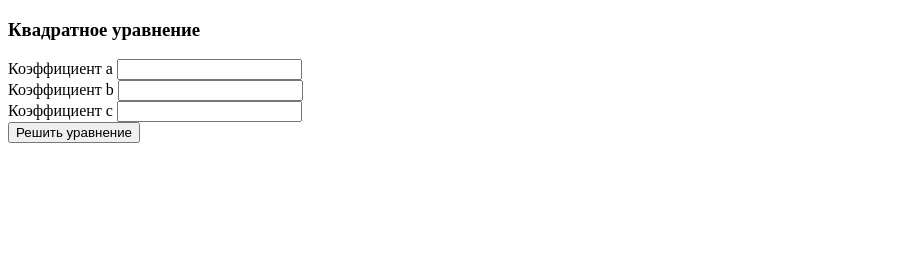
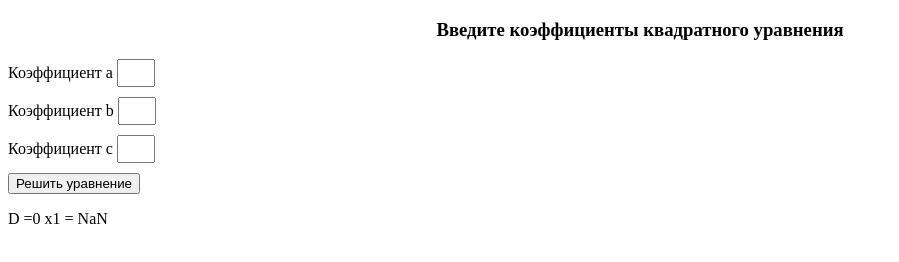
Before and after one commit to aas86/WEB, a plain HTML site: page QuadraticEquation/src/index.html in a window 1280 px wide. Both pictures are taken after a click on the button "Решить уравнение". Shown: the whole page, without its empty margins (0-899 px from the left). Drawn offline with Linux system fonts and the light colour scheme.

Commit message:
Задача Квадратное уравнение

```diff
--- a/QuadraticEquation/src/index.html
+++ b/QuadraticEquation/src/index.html
@@ -3,26 +3,31 @@
 <head>
     <meta charset="UTF-8">
     <title>Quadratic Equation</title>
+    <link href="style.css" rel="stylesheet">
 </head>
 <body>
 <div>
-    <h3 class="header"> Квадратное уравнение</h3>
+    <h3 class="header"> Введите коэффициенты квадратного уравнения</h3>
 </div>
-<form  id="111" action="/quadraticEquation.js" method="post">
-   <div class="a-coef-field">
+<form id="111" action="/quadraticEquation.js" method="post">
+    <div class="form">
+        <div class="a-coef">
             <label for="a">Коэффициент a</label>
-       <input type="text" name="a-coef" id="a" />
+            <input type="text" name="a-coef" id="a"/>
         </div>
-    <div class="b-coef-field">
+        <div class="b-coef">
             <label for="b">Коэффициент b</label>
             <input type="text" name="b-coef" id="b"/>
         </div>
-    <div class="c-coef-field">
+        <div class="c-coef">
             <label for="c">Коэффициент c</label>
             <input type="text" name="c-coef" id="c"/>
         </div>
+
+
+    </div>
     <div class="submit-button">
-        <input id="button" type="button" value="Решить уравнение" />
+        <input id="button" type="button" value="Решить уравнение" onclick=""/>
     </div>
 </form>
 <script src="quadraticEquation.js"></script>
--- a/QuadraticEquation/src/quadraticEquation.js
+++ b/QuadraticEquation/src/quadraticEquation.js
@@ -1,10 +1,45 @@
 document.addEventListener("DOMContentLoaded", function () {
-    document.getElementById("button").addEventListener('onclick', getData);
+    var button = document.getElementById("button");
+    button.addEventListener('click', getData);
 
     function getData() {
         var a = document.getElementById("a").value;
         var b = document.getElementById("b").value;
         var c = document.getElementById("c").value;
-        alert(a + b + c);
+        a = parseInt(a, 10);
+        if (isNaN(a)) {
+            a = 0;
+        }
+        b = parseInt(b, 10);
+        if (isNaN(b)) {
+            b = 0;
+        }
+        c = parseInt(c, 10);
+        if (isNaN(c)) {
+            c = 0;
+        }
+        var d = b * b - 4 * a * c;
+        var x1;
+        var x2;
+        var result1;
+        var result2;
+        if (d < 0) {
+            x1 = document.createElement("p");
+            x1.innerHTML = "Корней нет т.к. D = " + d;
+            document.body.appendChild(x1);
+        } else if (d === 0) {
+            x1 = -b / (2 * a);
+            result1 = document.createElement("p");
+            result1.innerHTML = "D =" + d + "  " + "x1 = " + x1;
+        } else {
+            x1 = (-b + Math.sqrt(d)) / (2 * a);
+            x2 = (-b - Math.sqrt(d)) / (2 * a);
+            result1 = document.createElement("p");
+            result1.innerHTML = "x1 = " + x1;
+            result2 = document.createElement("p");
+            result2.innerHTML = "x2 = " + x2;
+        }
+        document.body.appendChild(result1);
+        document.body.appendChild(result2);
     }
 });
--- /dev/null
+++ b/QuadraticEquation/src/style.css
@@ -0,0 +1,16 @@
+.header {
+    text-align: center;
+}
+.form > div > input{
+    width: 30px;
+    height: 22px;
+}
+.a-coef{
+padding-bottom: 10px;
+}
+.b-coef{
+    padding-bottom: 10px;
+}
+.c-coef{
+    padding-bottom: 10px;
+}
```
Lines whose indentation alone changed are shown as unchanged.
